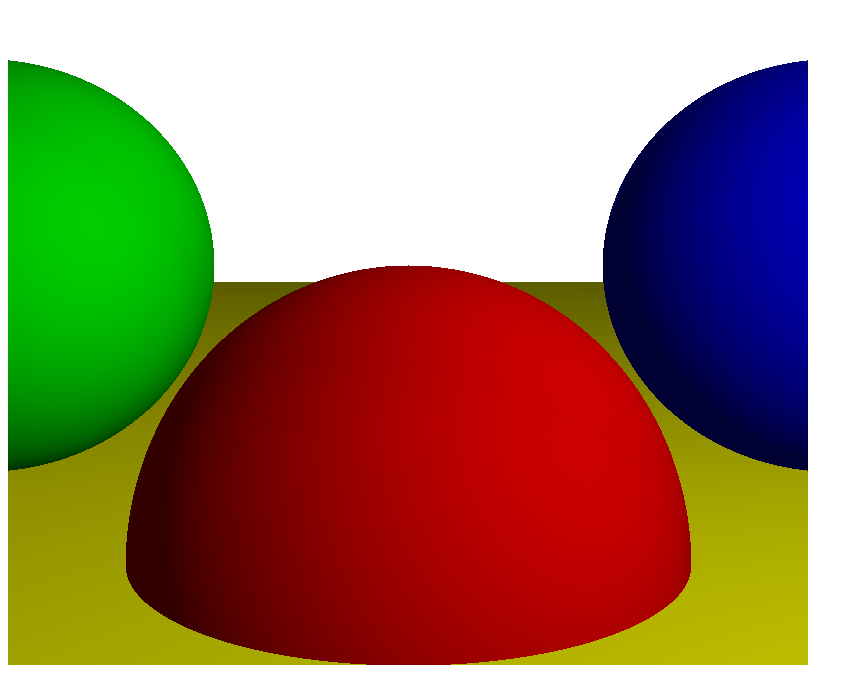
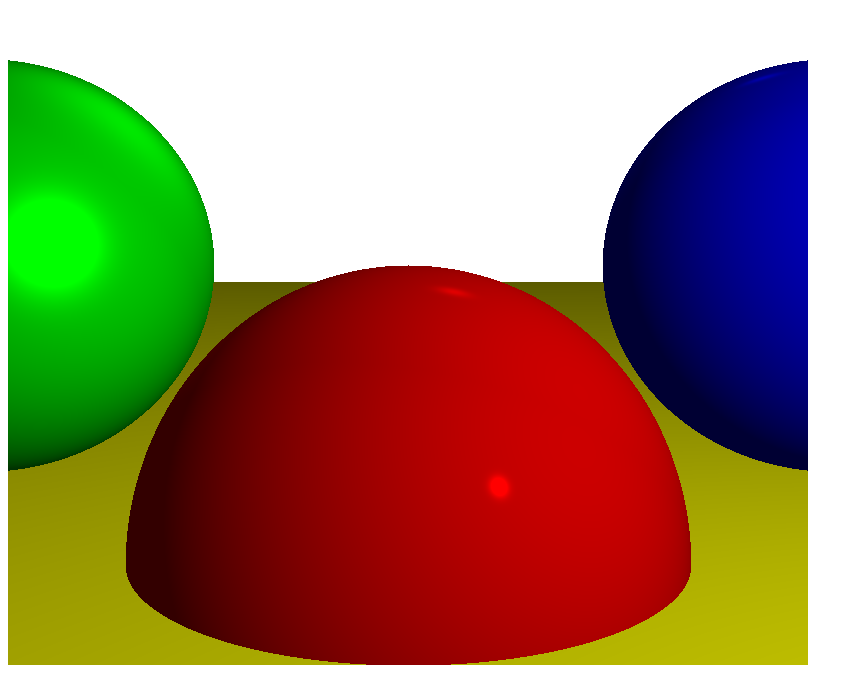
Before and after one commit to AjayRajNegi/3d-renderer, a plain HTML site: page basic-raytracing/index.html in a window 1280 px wide. Shown: the part 143-820 px from the top of the page, without its empty margins (0-863 px from the left). Drawn offline with Linux system fonts and the light colour scheme.

Commit message:
Added specular reflection.

```diff
--- a/basic-raytracing/index.html
+++ b/basic-raytracing/index.html
@@ -3,7 +3,7 @@
   <head>
     <meta charset="UTF-8" />
     <meta name="viewport" content="width=device-width, initial-scale=1.0" />
-    <title>Document</title>
+    <title>3D Renderer</title>
   </head>
   <body>
     <canvas id="canvas" width="800" height="800"></canvas>
--- a/basic-raytracing/raytracer.js
+++ b/basic-raytracing/raytracer.js
@@ -47,13 +47,29 @@ const BACKGROUND_COLOR = { r: 255, g: 255, b: 255 };
 
 const scene = {
   spheres: [
-    { center: { x: 0, y: -1, z: 3 }, radius: 1, color: { r: 255, g: 0, b: 0 } }, // red sphere
-    { center: { x: 2, y: 0, z: 4 }, radius: 1, color: { r: 0, g: 0, b: 255 } }, // blue sphere
-    { center: { x: -2, y: 0, z: 4 }, radius: 1, color: { r: 0, g: 255, b: 0 } }, // green sphere
+    {
+      center: { x: 0, y: -1, z: 3 },
+      radius: 1,
+      color: { r: 255, g: 0, b: 0 },
+      specular: 500,
+    }, // red sphere
+    {
+      center: { x: 2, y: 0, z: 4 },
+      radius: 1,
+      color: { r: 0, g: 0, b: 255 },
+      specular: 500,
+    }, // blue sphere
+    {
+      center: { x: -2, y: 0, z: 4 },
+      radius: 1,
+      color: { r: 0, g: 255, b: 0 },
+      specular: 10,
+    }, // green sphere
     {
       color: { r: 255, g: 255, b: 0 },
       center: { x: 0, y: -5001, z: 0 },
       radius: 5000,
+      specular: 1000,
     }, // yellow sphere
   ],
   lights: [
@@ -78,27 +94,21 @@ const scene = {
 // VECTOR MATH HELPERS
 // ==========================
 
-// Dot product between two 3D vectors
 function dot(a, b) {
   return a.x * b.x + a.y * b.y + a.z * b.z;
 }
-
-// Subtraction between two 3D vectors: a - b
 function subtract(a, b) {
   return { x: a.x - b.x, y: a.y - b.y, z: a.z - b.z };
 }
 function add(a, b) {
   return { x: a.x + b.x, y: a.y + b.y, z: a.z + b.z };
 }
-
 function multiply(v, scalar) {
   return { x: v.x * scalar, y: v.y * scalar, z: v.z * scalar };
 }
-
 function divide(v, scalar) {
   return { x: v.x / scalar, y: v.y / scalar, z: v.z / scalar };
 }
-
 function length(v) {
   return Math.sqrt(v.x * v.x + v.y * v.y + v.z * v.z);
 }
@@ -167,7 +177,7 @@ function IntersectRaySphere(O, D, sphere) {
 // COMPUTE LIGHTENING
 // ==========================
 //
-function ComputeLighting(P, N) {
+function ComputeLighting(P, N, V, s) {
   let i = 0.0;
 
   for (const light of scene.lights) {
@@ -183,9 +193,20 @@ function ComputeLighting(P, N) {
       L = light.direction;
     }
 
+    // Diffuse
     const n_dot_l = dot(N, L);
     if (n_dot_l > 0) {
       i += light.intensity * (n_dot_l / (length(N) * length(L)));
+    }
+
+    // Specular
+    if (s !== -1) {
+      const R = subtract(multiply(N, 2 * dot(N, L)), L);
+      const r_dot_v = dot(R, V);
+
+      if (r_dot_v > 0) {
+        i += light.intensity * Math.pow(r_dot_v / (length(R) * length(V)), s);
+      }
     }
   }
 
@@ -236,8 +257,10 @@ function TraceRay(O, D, t_min, t_max) {
   let N = subtract(P, closest_sphere.center);
   N = divide(N, length(N)); // normalize
 
+  const V = multiply(D, -1);
+
   // Compute lighting
-  const lighting = ComputeLighting(P, N);
+  const lighting = ComputeLighting(P, N, V, closest_sphere.specular);
 
   // Apply lighting to sphere color
   return {
```
